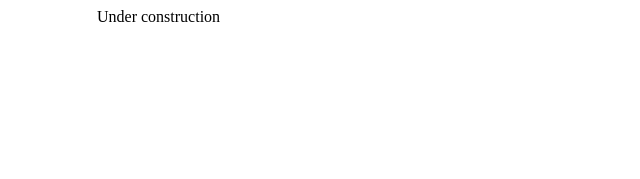
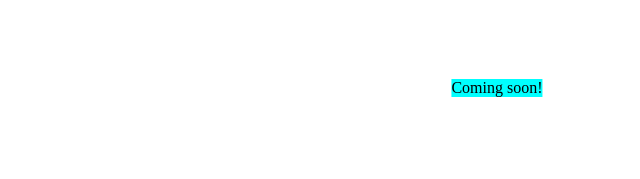
Before and after one commit to Stofberg/stofberg.github.io, a plain HTML site: page index.html in a window 1280 px wide. Shown: the whole page, without its empty margins (143-783 px from the left). Drawn offline with Linux system fonts and the light colour scheme.

Commit message:
Changed notice style

```diff
--- a/index.html
+++ b/index.html
@@ -1,5 +1,31 @@
+<!DOCTYPE html>
+<html>
+
+<head>
+    <style>
+        div.container {
+            height: 10em;
+            position: relative
+        }
+
+        div.container p {
+            margin: 0;
+            background: cyan;
+            position: absolute;
+            top: 50%;
+            left: 50%;
+            margin-right: -50%;
+            transform: translate(-50%, -50%)
+        }
+    </style>
+</head>
+
 <body>
-    <div style="width:800px; margin:0 auto;">
-        Under construction
-    </div>
+
+    <div class=container>
+        <p>Coming soon!</p>
+      </div>
+
 </body>
+
+</html>
```
